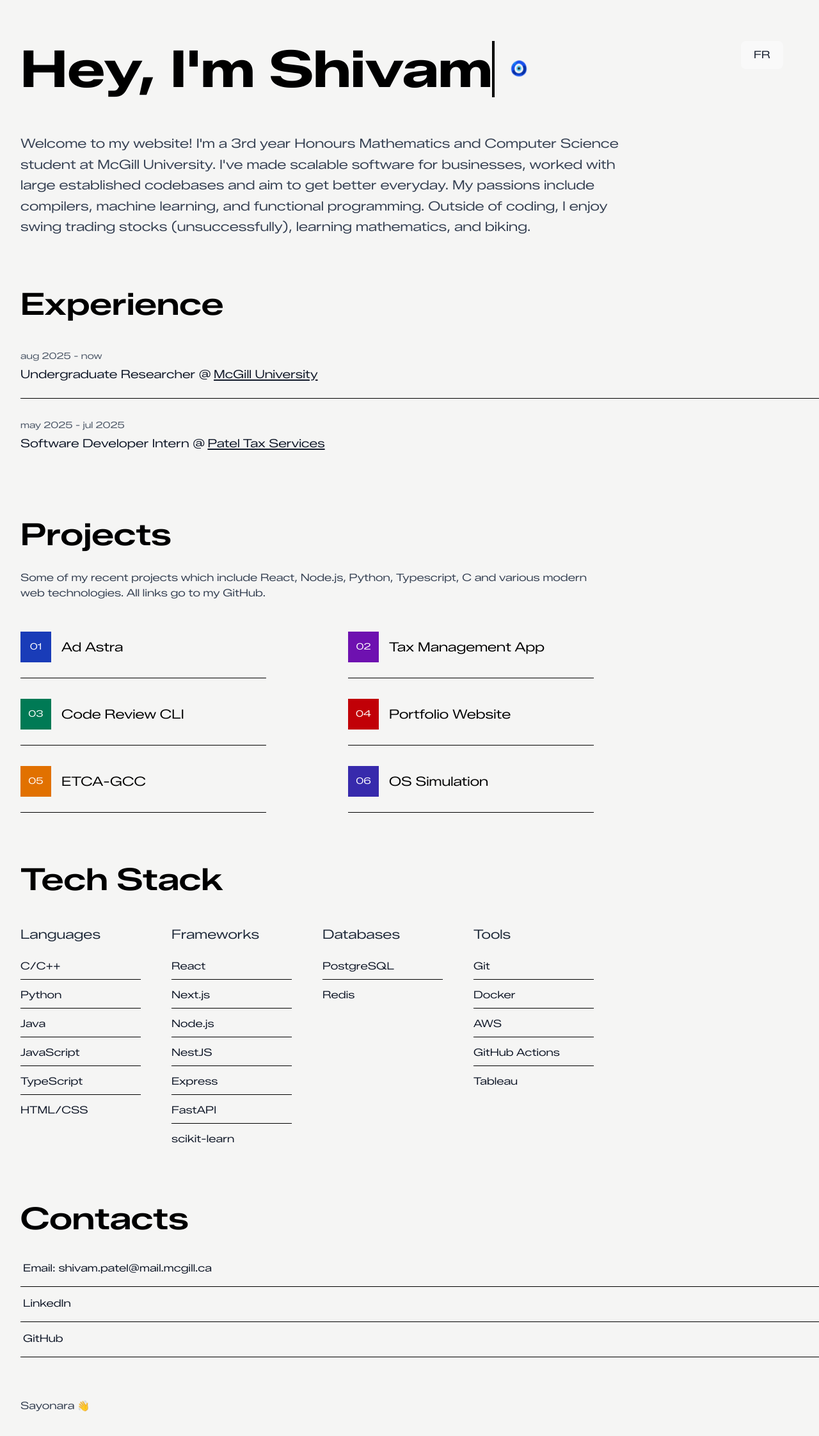
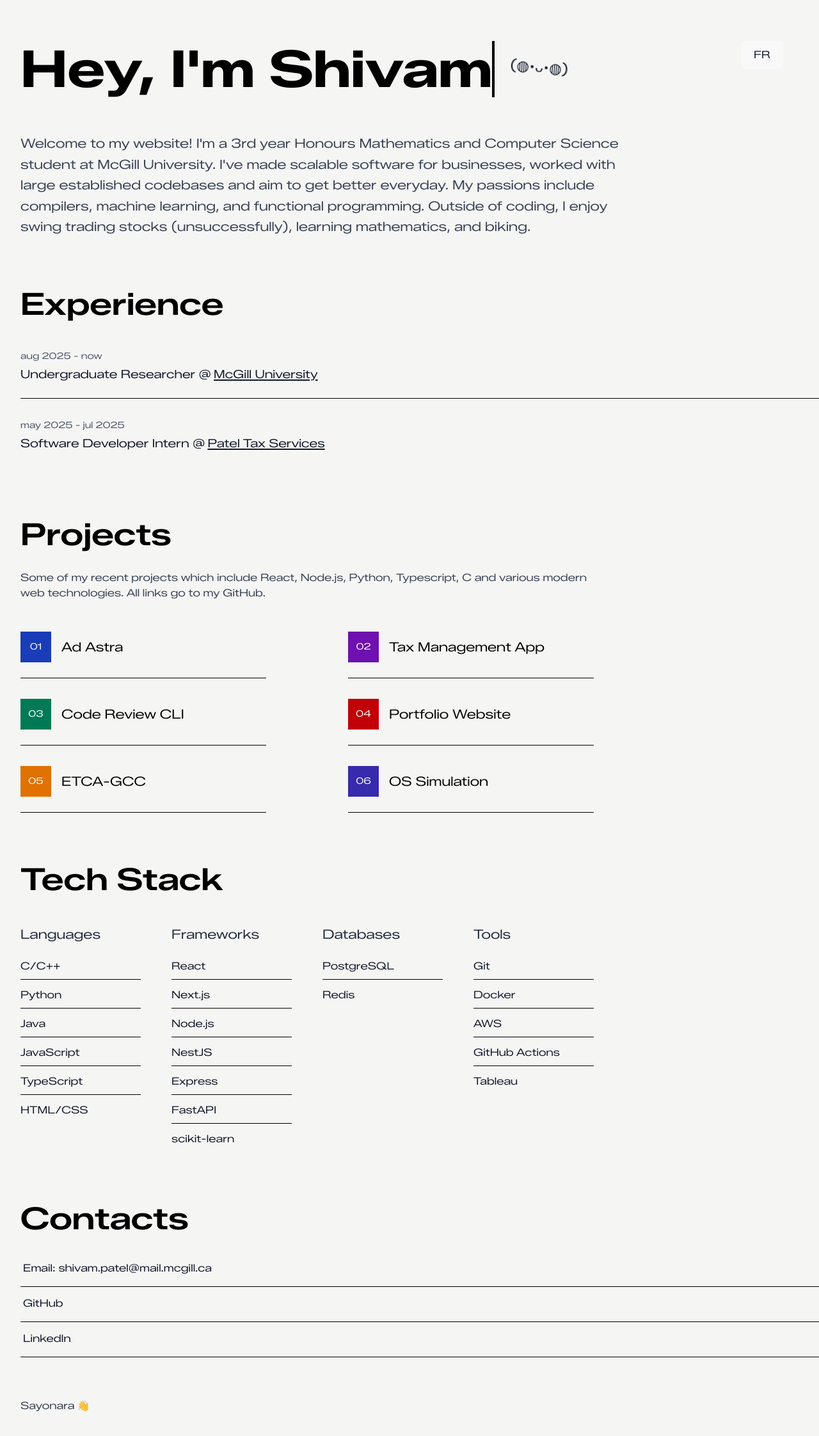
Before and after one commit to notsplol/TheCoolPortfolioTM, a React (Vite) app: page / in a window 1280 px wide. Shown: the top 2244 px of the page at 64% size. Built offline with nearby package versions, Linux system fonts and the light colour scheme.

Commit message:
switched emoji next to name, slowed down the animation slightly. Added link to LinkedIn. Changed French header.

```diff
--- a/src/App.jsx
+++ b/src/App.jsx
@@ -6,7 +6,7 @@ function App() {
   const [currentIndex, setCurrentIndex] = useState(0)
   const [isEnglish, setIsEnglish] = useState(true)
 
-  const fullText = isEnglish ? "Hey, I'm Shivam" : "Hey, je suis Shivam"
+  const fullText = isEnglish ? "Hey, I'm Shivam" : "Salut, Shivam ici"
 
   useEffect(() => {
     // Reset animation when language changes
@@ -56,8 +56,8 @@ function App() {
             </h1>
             {/* emoji appears after typing completes */}
             {currentIndex >= fullText.length && (
-              <div className="dance-container opacity-0 animate-fade-in-slow" style={{animationDelay: '0.05s'}}>
-                <span className="dance" role="img" aria-label="dancing">🧿</span>
+              <div className="dance-container opacity-0 animate-fade-in-slow" style={{animationDelay: '0.9s'}}>
+                <span className="dance" role="img" aria-label="dancing">(◍•ᴗ•◍)</span>
               </div>
             )}
           </div>
@@ -224,11 +224,11 @@ function App() {
               <div className="absolute left-0 right-0 bottom-0 border-b border-black" style={{width: '150%'}}></div>
                 </div>
                 <div className="relative pb-2">
-                  <a href="#" className="contact-link"><span className="contact-text">LinkedIn</span></a>
+                  <a href="https://github.com/notsplol" className="contact-link"><span className="contact-text">GitHub</span></a>
               <div className="absolute left-0 right-0 bottom-0 border-b border-black" style={{width: '150%'}}></div>
                 </div>
                 <div className="relative pb-2">
-                  <a href="https://github.com/notsplol" className="contact-link"><span className="contact-text">GitHub</span></a>
+                  <a href="https://www.linkedin.com/in/shivam-patel-244217353" className="contact-link"><span className="contact-text">LinkedIn</span></a>
               <div className="absolute left-0 right-0 bottom-0 border-b border-black" style={{width: '150%'}}></div>
                 </div>
               </div>
@@ -276,7 +276,7 @@ function App() {
           display: inline-block;
           font-size: 1.4rem;
           transform-origin: 50% 70%;
-          animation: dance-bounce 1.6s ease-in-out infinite;
+          animation: dance-bounce 2s ease-in-out infinite;
           will-change: transform;
         }
         .dance-container { line-height: 0; }
```
